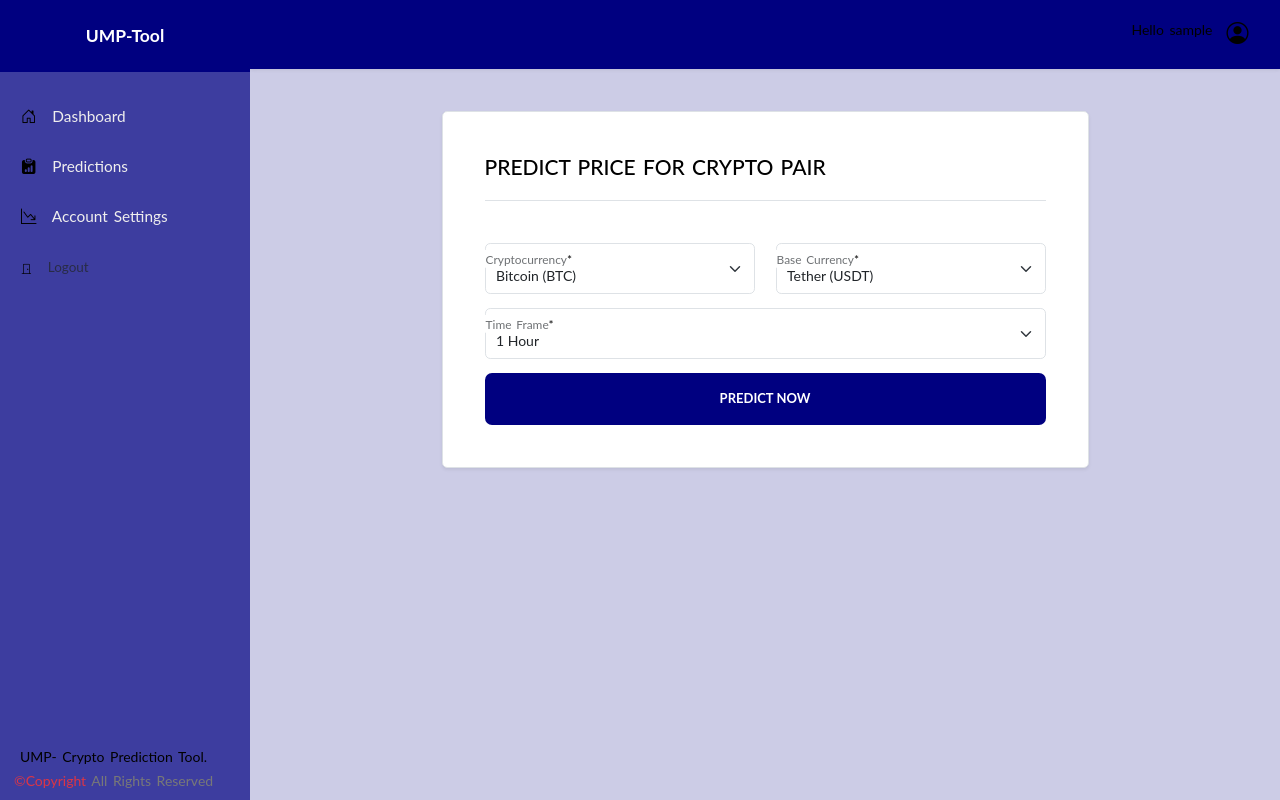
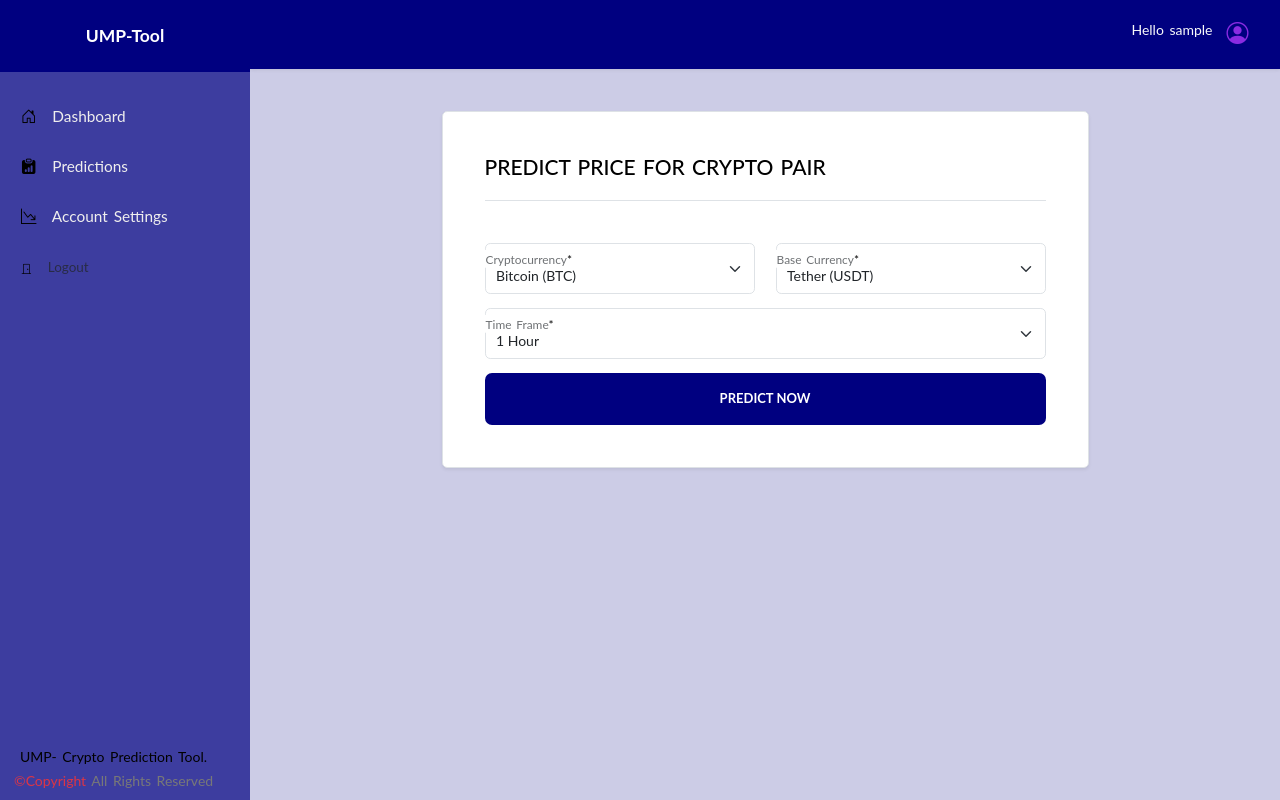
Before and after one commit to ndmichael/ump-crypto-predictor, a Django app: page /user/dashboard/ in a window 1280 px wide. Run offline with Django 5.2, Linux system fonts and the light colour scheme; the visitor is signed in with stand-in values (Sample User, id 1); some libraries are stand-ins or nearby versions.

Commit message:
Added some inline css

```diff
--- a/users/templates/users/base.html
+++ b/users/templates/users/base.html
@@ -67,8 +67,8 @@
         <nav class=" navbar navbar-expand-sm shadow-sm py-3">
             <section class="container">
                 <ul class="navbar-nav mb-2 mb-lg-0 ms-auto">
-                    <li><p class="me-3 pt-1">Hello <span>{{request.user.username}}</span></p></li>
-                    <li><i class="bi bi-person-circle me-4"  style="font-size: 22px;"></i> </li>
+                    <li><p class="me-3 pt-1 text-light">Hello <span class="text-light">{{request.user.username}}</span></p></li>
+                    <li><i class="bi bi-person-circle me-4"  style="font-size: 22px; color:blueviolet !important;"></i> </li>
                     <li><a
                         type="menu"
                         class="
@@ -82,7 +82,7 @@
                         id="toggleSidebar"
 
                     >
-                        <i class="bi bi-menu-app" style="font-size: 18px;"></i>
+                        <i class="bi bi-menu-app" style="font-size: 18px; color: blueviolet !important;"></i>
                     </a> </li>
                 </ul>
             </section>
```
